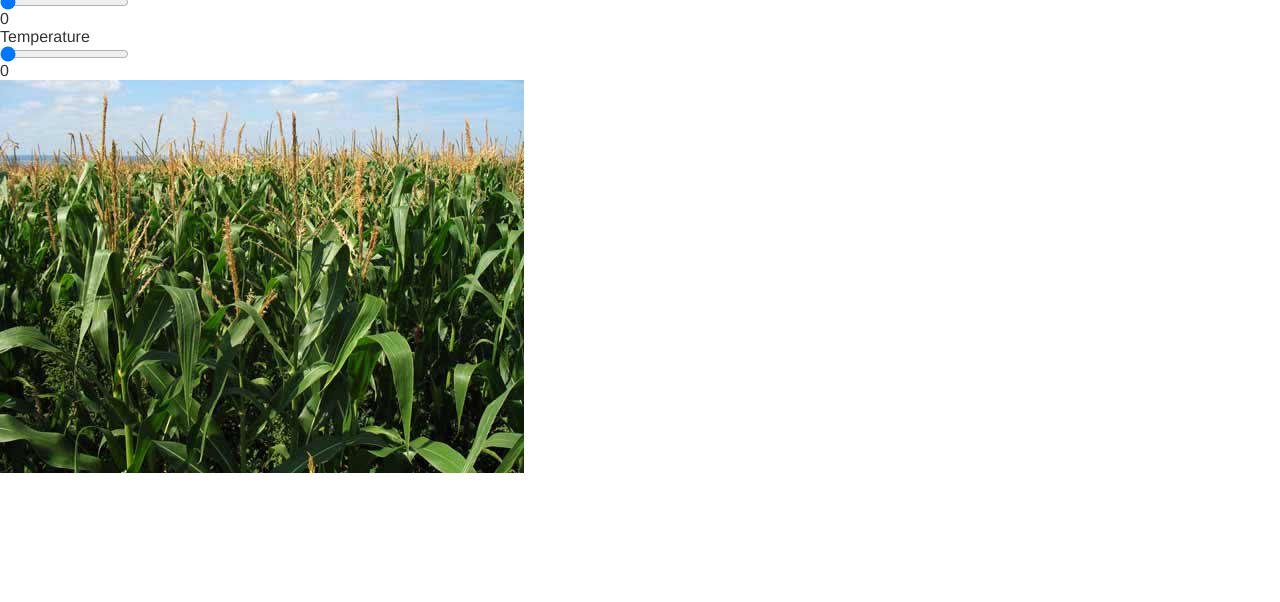
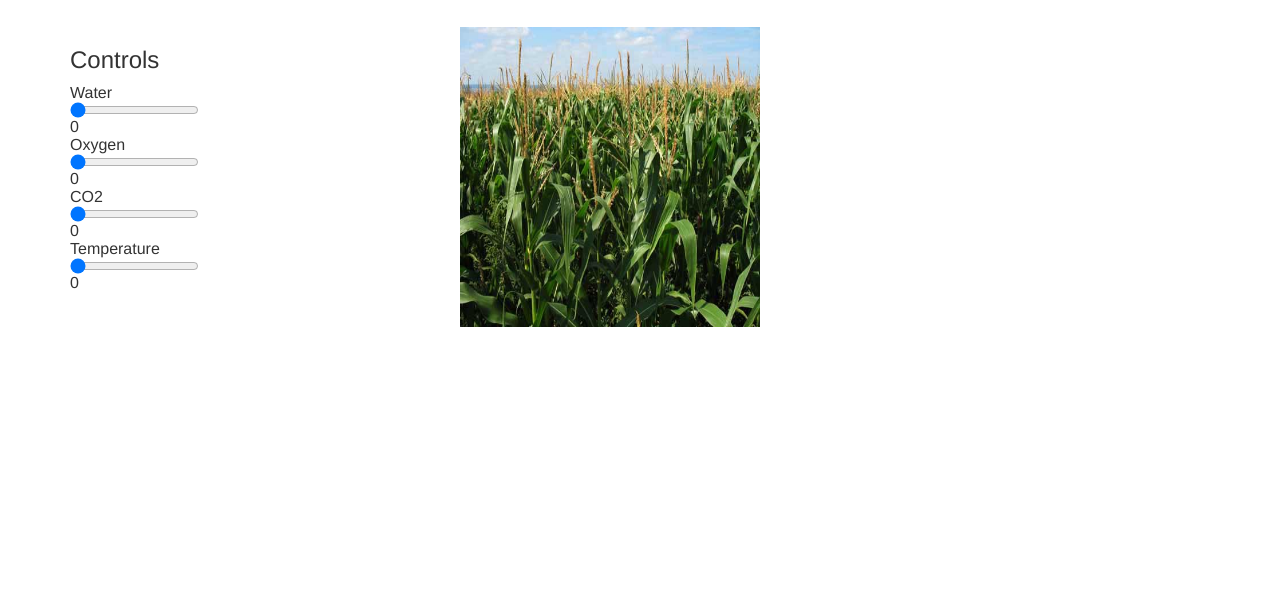
Before and after one commit to tomkaXX/NASA_SV, a website: page gameInterface/game.html in a window 1280 px wide. Shown: the part 198-800 px from the top of the page. Drawn offline with nearby package versions, Linux system fonts and the light colour scheme.

Commit message:
add bootstrap

```diff
--- a/gameInterface/game.html
+++ b/gameInterface/game.html
@@ -5,9 +5,31 @@
 </head>
 <body>
 
+<div class="jumbotron jumbotron-fluid text-center">
 <h1>Hello Welcome to SeedStar Game</h1>
+</div>
 
+<!-- <div class="container">
+  <div class="row">
+    <div class="col-sm-4">
+      One of three columns
+    </div>
+    <div class="col-sm-4">
+      One of three columns
+    </div>
+    <div class="col-sm-4">
+      One of three columns
+    </div>
+  </div>
+</div>
+ -->
+
+
+<div class="container">
+  <div class="row">
+    <div class="col-sm-4">
       <div id="dash_controller">
+        <h3>Controls</h3>
         <table>
           <tr>
           <td>
@@ -32,15 +54,24 @@
           </tr>
         </table>
         </div>
+    </div>
+    <div class="col-sm-4">
+      <img height="300px" width="300px" src="./img/CornField.jpg" alt="picture of your plant">
+    </div>
+    <div class="col-sm-4">
+      <img id="flash_animation" src="#" alt="">
+    </div>
+  </div>
+</div>
 
-<div id="graphic"><img src="./img/CornField.jpg" alt="picture of your plant"></div>
 
-<div id="flash_animation"><img id="flash_animation"src="#" alt=""></div>
+
 
 <script src="https://ajax.googleapis.com/ajax/libs/jquery/1.12.0/jquery.min.js"></script>
 <script src="game.js"></script>
 
 <link rel="stylesheet" href="https://maxcdn.bootstrapcdn.com/bootstrap/3.3.6/css/bootstrap.min.css"></link>
 
+
 </body>
 </html>
```
Lines whose indentation alone changed are shown as unchanged.
